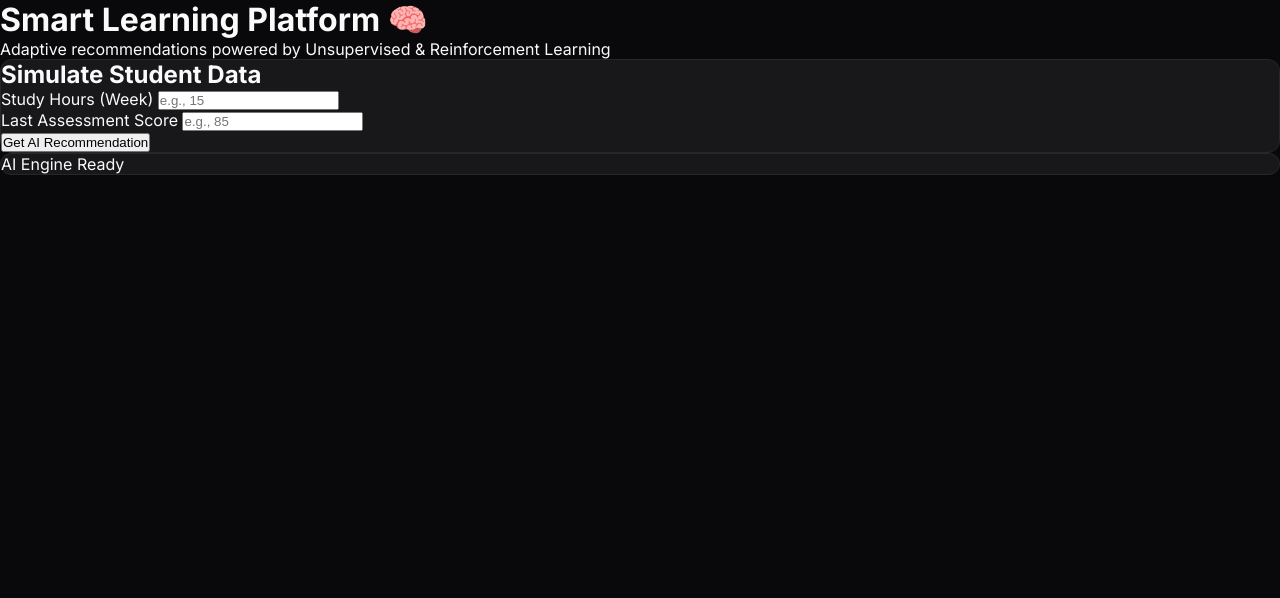
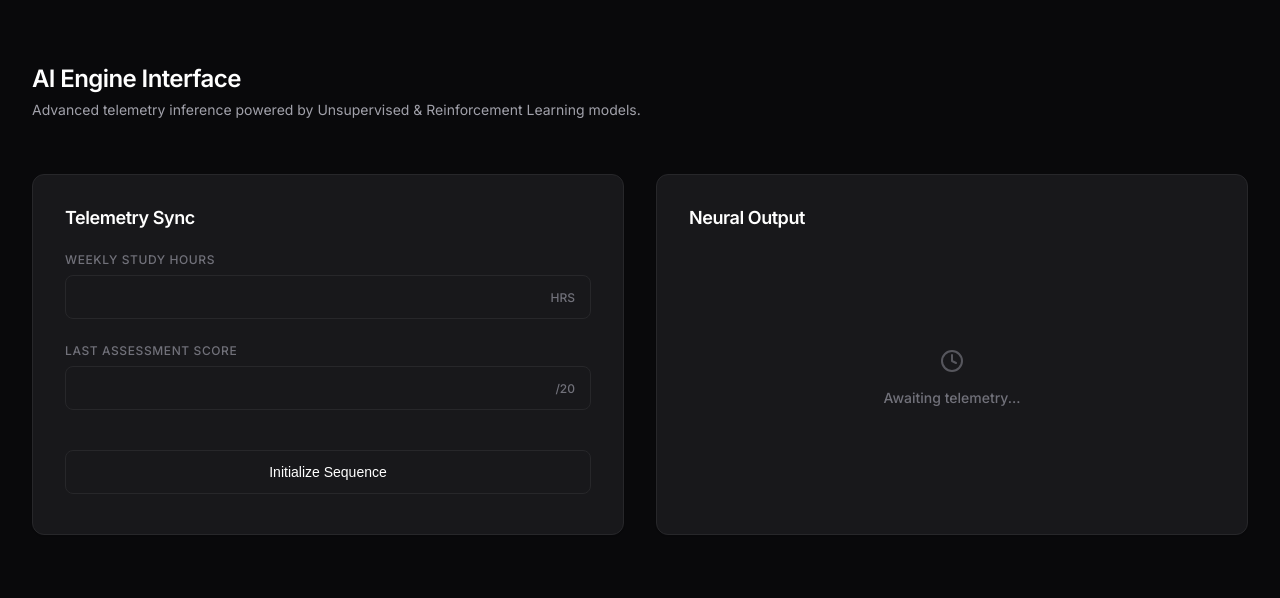
Before and after one commit to Alexssbs/learning-recommendation-engine, a FastAPI app: page / in a window 1280 px wide. Shown: the top 598 px of the page. Run offline with FastAPI, Linux system fonts and the light colour scheme.

Commit message:
fix: update index.html | change ui/UX

```diff
--- a/src/templates/index.html
+++ b/src/templates/index.html
@@ -3,65 +3,97 @@
 <head>
     <meta charset="UTF-8">
     <meta name="viewport" content="width=device-width, initial-scale=1.0">
-    <title>{{ title }}</title>
-    <link rel="preconnect" href="https://fonts.googleapis.com">
-    <link rel="preconnect" href="https://fonts.gstatic.com" crossorigin>
-    <link href="https://fonts.googleapis.com/css2?family=Outfit:wght@300;400;600;700&display=swap" rel="stylesheet">
+    <title>AI Engine Interface</title>
     <link rel="stylesheet" href="{{ url_for('static', path='style.css') }}">
 </head>
 <body>
-    <div class="background-mesh"></div>
-    <main class="container">
-        <header class="hero">
-            <h1>Smart Learning Platform 🧠</h1>
-            <p>Adaptive recommendations powered by Unsupervised & Reinforcement Learning</p>
+    <div class="app-container">
+        <header class="page-header">
+            <h1 class="page-title">AI Engine Interface</h1>
+            <p class="page-description">Advanced telemetry inference powered by Unsupervised & Reinforcement Learning models.</p>
         </header>
 
-        <section class="dashboard">
-            <!-- Input Form for Student Simulation -->
-            <div class="card form-card">
-                <h2>Simulate Student Data</h2>
+        <main class="dashboard-grid">
+            <!-- Left Panel: Input -->
+            <section class="card">
+                <div class="card-header">
+                    <h2 class="card-title">Telemetry Sync</h2>
+                </div>
+                <div class="card-content">
                     <form id="student-form">
-                    <div class="input-group">
-                        <label for="study_hours">Study Hours (Week)</label>
-                        <input type="number" id="study_hours" name="study_hours" placeholder="e.g., 15" required>
+                        <div class="form-group">
+                            <label class="form-label" for="study_hours">Weekly Study Hours</label>
+                            <div class="input-wrapper">
+                                <input type="number" id="study_hours" class="input-field" required min="0" max="100">
+                                <span class="input-suffix">HRS</span>
                             </div>
-                    <div class="input-group">
-                        <label for="last_score">Last Assessment Score</label>
-                        <input type="number" id="last_score" name="last_score" placeholder="e.g., 85" required>
                         </div>
-                    <button type="submit" class="btn-glow">Get AI Recommendation</button>
+                        <div class="form-group">
+                            <label class="form-label" for="last_score">Last Assessment Score</label>
+                            <div class="input-wrapper">
+                                <input type="number" id="last_score" class="input-field" required min="0" max="20">
+                                <span class="input-suffix">/20</span>
+                            </div>
+                        </div>
+                        <button type="submit" class="btn-primary" id="submit-btn">
+                            Initialize Sequence
+                        </button>
                     </form>
                 </div>
+            </section>
 
-            <!-- Recommendation Output -->
-            <div class="card result-card" id="result-container">
-                <div class="ai-status">
-                    <div class="pulse"></div>
-                    <span>AI Engine Ready</span>
+            <!-- Right Panel: Output -->
+            <section class="card">
+                <div class="card-header">
+                    <h2 class="card-title">Neural Output</h2>
+                </div>
+                <div class="card-content">
+                    <div id="status-view" class="status-indicator">
+                        <svg class="status-icon" xmlns="http://www.w3.org/2000/svg" width="24" height="24" viewBox="0 0 24 24" fill="none" stroke="currentColor" stroke-width="2" stroke-linecap="round" stroke-linejoin="round">
+                            <circle cx="12" cy="12" r="10"></circle>
+                            <polyline points="12 6 12 12 16 14"></polyline>
+                        </svg>
+                        <span class="status-text">Awaiting telemetry...</span>
                     </div>
 
-                <div id="result-content" class="hidden">
+                    <div id="results-view" class="results-container hidden">
                         <div class="result-item">
-                        <h3>Detected Profile (Clustering)</h3>
-                        <p id="profile-text" class="gradient-text">-</p>
+                            <span class="result-label">Unsupervised Cluster</span>
+                            <span class="result-value" id="out-profile">-</span>
                         </div>
                         <div class="result-item">
-                        <h3>Optimal Action (Q-Learning)</h3>
-                        <p id="action-text" class="highlight-box">-</p>
+                            <span class="result-label">Q-Learning Policy</span>
+                            <span class="result-value" id="out-action">-</span>
                         </div>
                     </div>
                 </div>
             </section>
         </main>
+    </div>
 
     <script>
-        document.getElementById('student-form').addEventListener('submit', async (e) => {
+        const form = document.getElementById('student-form');
+        const btn = document.getElementById('submit-btn');
+        const statusView = document.getElementById('status-view');
+        const resultsView = document.getElementById('results-view');
+
+        // Setup icons
+        const iconWaiting = `<circle cx="12" cy="12" r="10"></circle><polyline points="12 6 12 12 16 14"></polyline>`;
+        const iconLoading = `<path d="M21 12a9 9 0 1 1-6.219-8.56"></path>`;
+        const iconError = `<circle cx="12" cy="12" r="10"></circle><line x1="15" y1="9" x2="9" y2="15"></line><line x1="9" y1="9" x2="15" y2="15"></line>`;
+
+        form.addEventListener('submit', async (e) => {
             e.preventDefault();
-            const btn = e.target.querySelector('button');
-            const originalText = btn.innerText;
-            btn.innerText = 'Analyzing...';
+
+            // UI Loading State
+            btn.innerText = 'Processing...';
             btn.disabled = true;
+            resultsView.classList.add('hidden');
+
+            statusView.classList.remove('hidden');
+            statusView.classList.add('computing');
+            statusView.querySelector('.status-icon').innerHTML = iconLoading;
+            statusView.querySelector('.status-text').innerText = 'Running Inference...';
 
             const data = {
                 study_hours: document.getElementById('study_hours').value,
@@ -69,32 +101,34 @@
             };
 
             try {
-                // Call the FastAPI endpoint
-                const response = await fetch('/api/recommend', {
+                const fetchReq = fetch('/api/recommend', {
                     method: 'POST',
                     headers: { 'Content-Type': 'application/json' },
                     body: JSON.stringify(data)
-                });
+                }).then(r => r.json());
 
-                const result = await response.json();
+                // Keep the loading state slightly longer for better UX
+                const [_, result] = await Promise.all([
+                    new Promise(resolve => setTimeout(resolve, 600)),
+                    fetchReq
+                ]);
 
-                // Animate and show results
-                document.getElementById('result-content').classList.remove('hidden');
-                document.getElementById('profile-text').innerText = result.simulated_profile;
-                document.getElementById('action-text').innerText = result.recommended_action;
+                // Show results
+                statusView.classList.add('hidden');
+                statusView.classList.remove('computing');
+                resultsView.classList.remove('hidden');
 
-                // Visual feedback in status
-                const aiStatus = document.querySelector('.ai-status span');
-                aiStatus.innerText = 'Models applied successfully!';
-                aiStatus.style.color = 'var(--accent-color)';
+                document.getElementById('out-profile').innerText = result.simulated_profile;
+                document.getElementById('out-action').innerText = result.recommended_action;
 
             } catch (error) {
-                console.error("Error connecting to backend:", error);
+                console.error(error);
+                statusView.classList.remove('computing');
+                statusView.querySelector('.status-icon').innerHTML = iconError;
+                statusView.querySelector('.status-text').innerText = 'Connection Error';
             } finally {
-                setTimeout(() => {
-                    btn.innerText = originalText;
+                btn.innerText = 'Initialize Sequence';
                 btn.disabled = false;
-                }, 500);
             }
         });
     </script>
```
Lines whose indentation alone changed are shown as unchanged.
